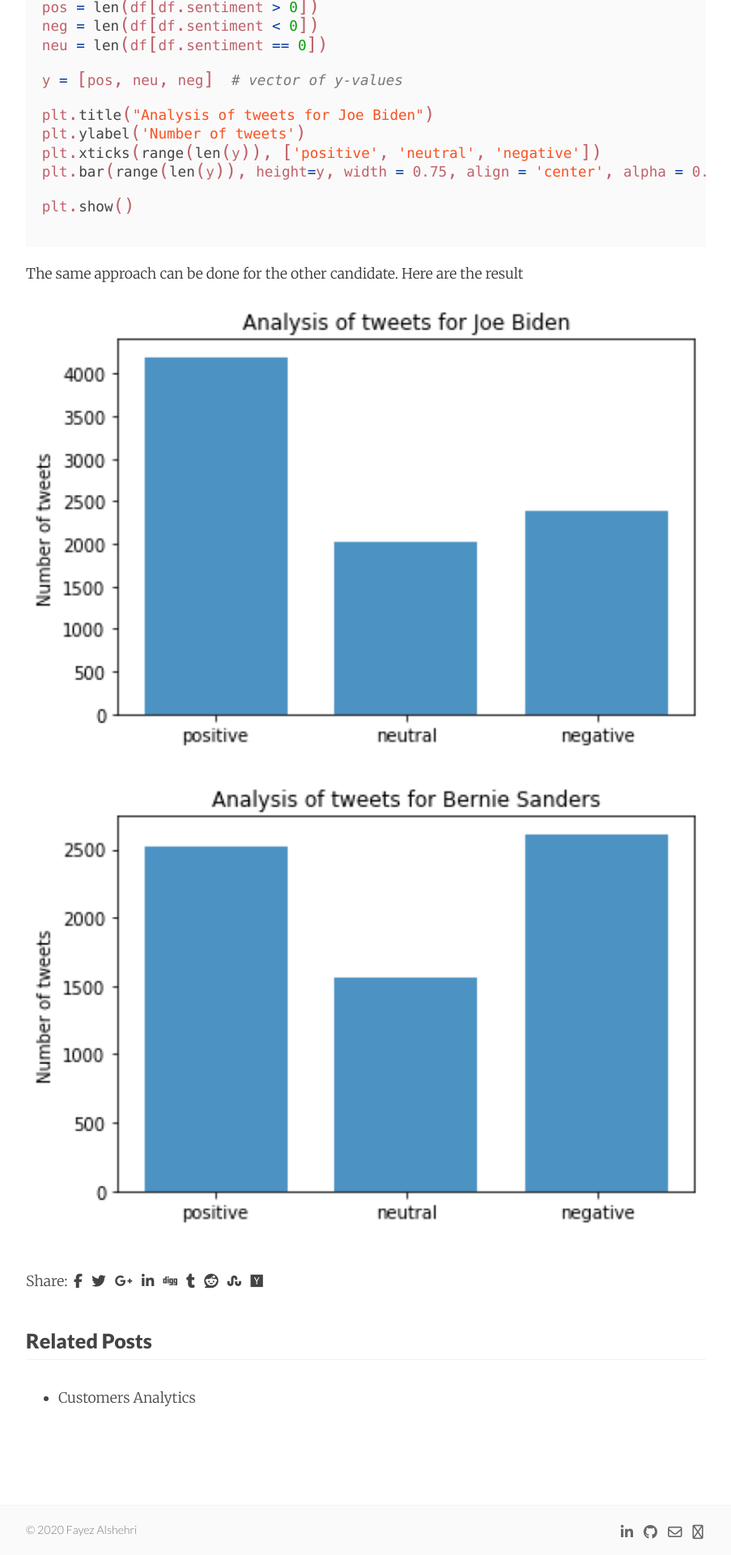
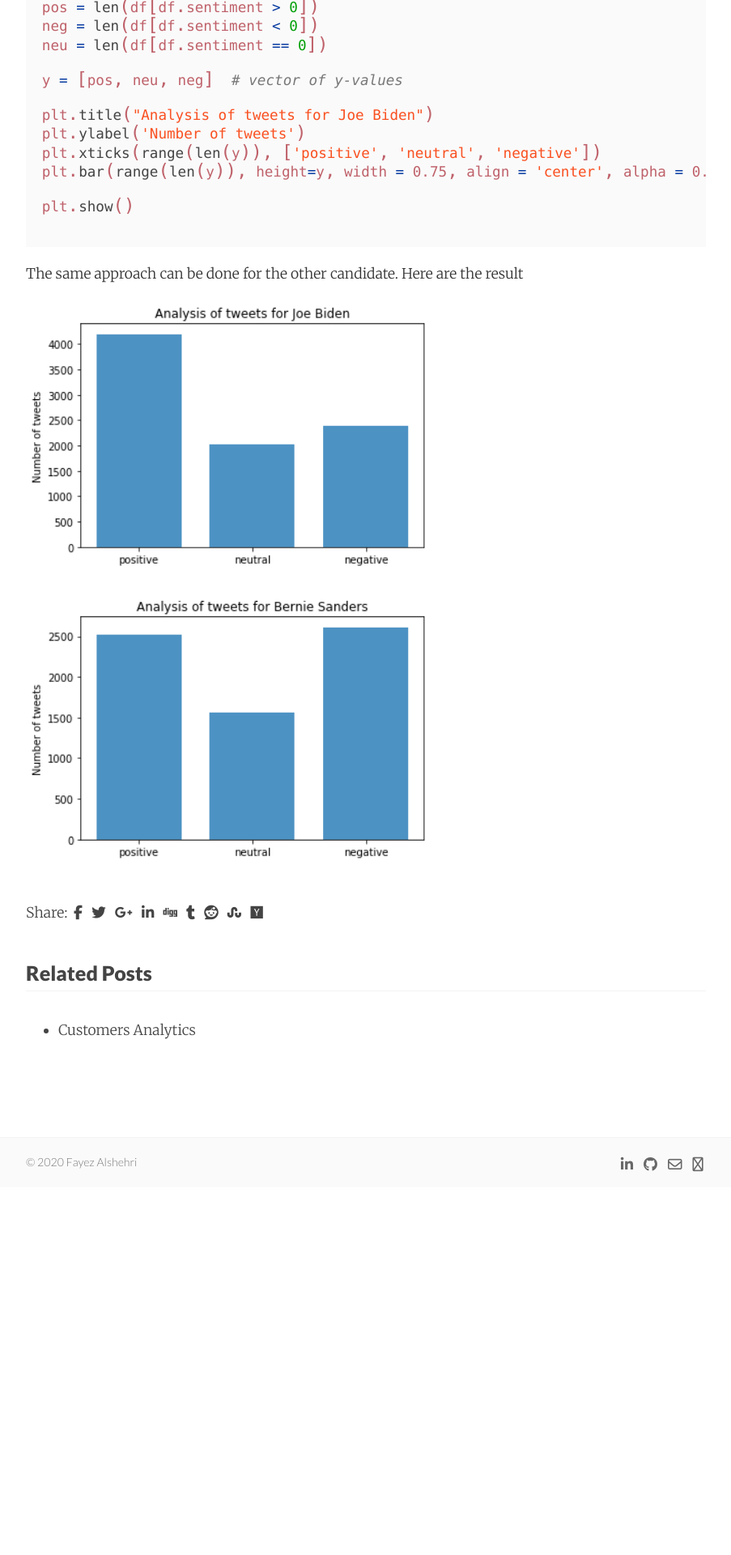
Before and after one commit to fayez-als/fayez-als.github.io, a Jekyll site: the page built from _posts/2014-06-10-Politics.md, in a window 1280 px wide. Shown: the part 2536-4456 px from the top of the page at 81% size, without its empty margins (188-1091 px from the left). Built offline with Jekyll 4.4.1, drawn with Linux system fonts in a browser that asks for light colours; nearby versions of some CDN libraries; after the commit the page ends 4002 px from its top, so only the background shows below that.

Commit message:
Update 2014-06-10-Politics.md

```diff
--- a/_posts/2014-06-10-Politics.md
+++ b/_posts/2014-06-10-Politics.md
@@ -132,6 +132,6 @@
 Here are the result
 
 
-<img src="/asas_files/figure-markdown_github/joee.png" width="960" />
+<img src="/asas_files/figure-markdown_github/joee.png" width="500" />
 
-<img src="/asas_files/figure-markdown_github/sanders.png" width="960" />
+<img src="/asas_files/figure-markdown_github/sanders.png" width="500" />
```
